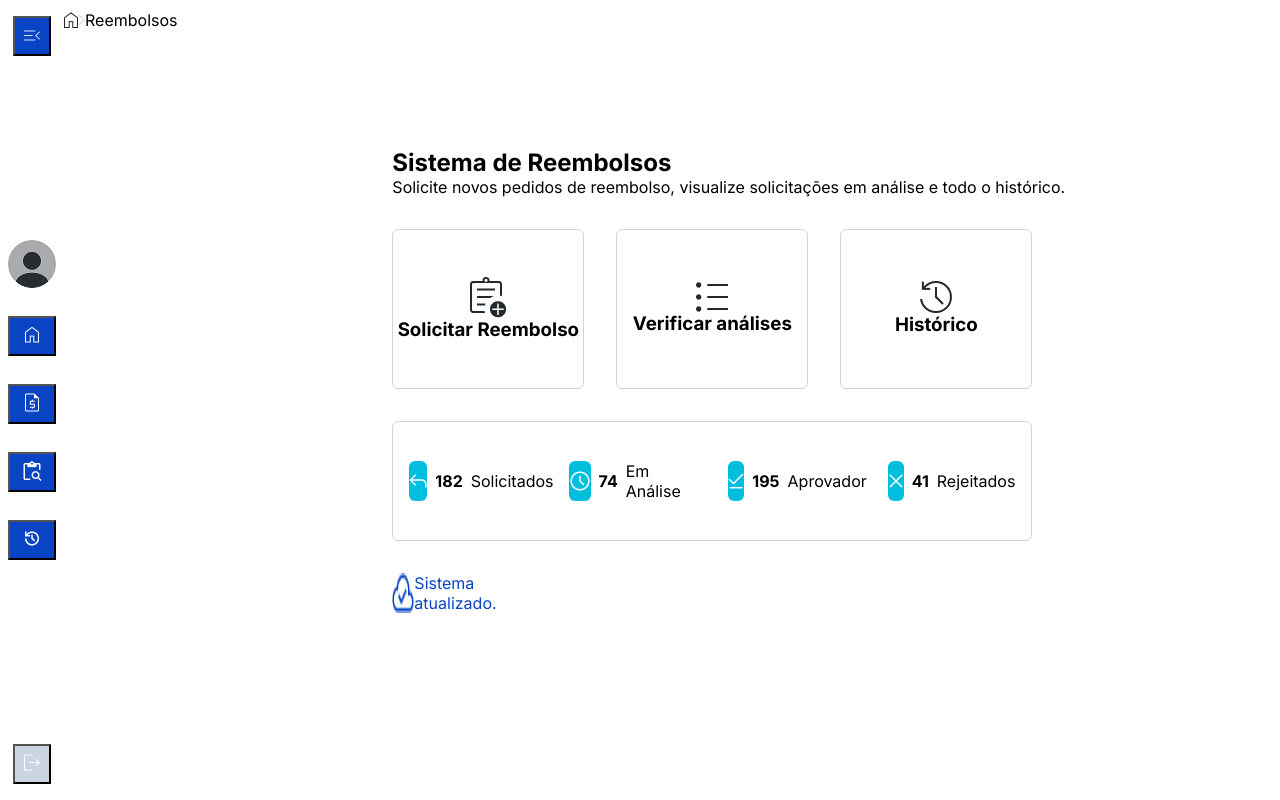
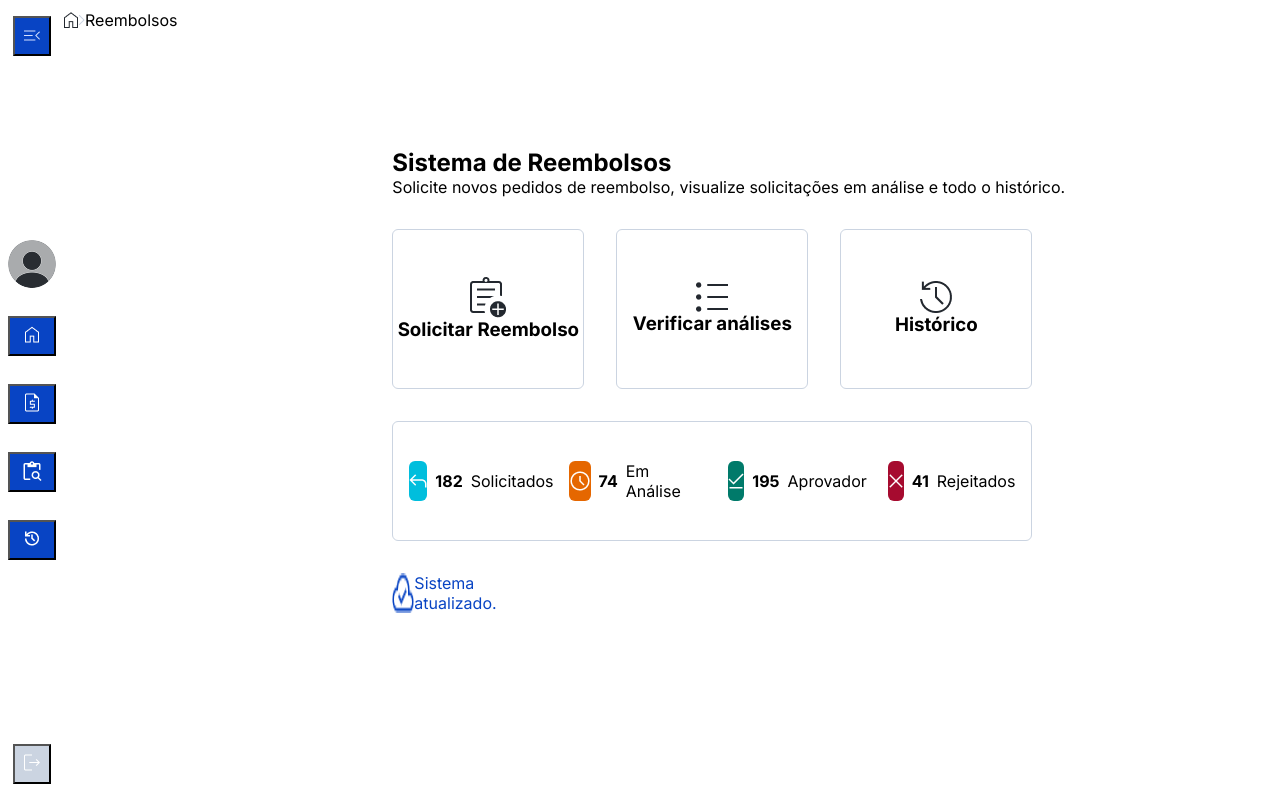
Before and after one commit to nonatodiego/SISPAR, a React (Vite) app: page /reembolsos in a window 1280 px wide. Built offline with nearby package versions, Linux system fonts and the light colour scheme.

Commit message:
:sparkles: feat: update das cores dos icones na página de reembolso

```diff
--- a/src/pages/reembolsos/Reembolsos.jsx
+++ b/src/pages/reembolsos/Reembolsos.jsx
@@ -51,21 +51,21 @@ export default function Reembolsos() {
               <p>Solicitados</p>
             </div>
             <div>
-              <div className={styles.containerIcon}>
+              <div className={styles.containerIcon && styles.analisebg}>
                 <img className={styles.analise} src={Analisando} alt="" />
               </div>
               <h4>74</h4>
               <p>Em Análise</p>
             </div>
             <div>
-            <div className={styles.containerIcon}>
+            <div className={styles.containerIcon && styles.aprovadosbg}>
                 <img className={styles.aprovados} src={NumeroAprovados} alt="" />
               </div>
               <h4>195</h4>
               <p>Aprovador</p>
             </div>
             <div>
-            <div className={styles.containerIcon}>
+            <div className={styles.containerIcon && styles.rejeitadosbg}>
                 <img className={styles.rejeitados} src={NumeroReprovados} alt="" />
               </div>
               <h4>41</h4>
--- a/src/pages/reembolsos/Reembolsos.module.scss
+++ b/src/pages/reembolsos/Reembolsos.module.scss
@@ -55,7 +55,7 @@ header {
         align-items: center;
         height: 5vh;
 
-        .containerIcon {
+        .containerIcon,.analisebg, .aprovadosbg, .rejeitadosbg {
             border-radius: 6px;
             display: flex;
 
@@ -65,6 +65,16 @@ header {
             justify-content: center;
             background-color: $azul-claro;
         }
+        .analisebg {
+            background-color: $laranja;
+        }
+        .aprovadosbg {
+            background-color: $verde;
+        }
+        .rejeitadosbg {
+            background-color: $erro;
+        }
+
     }
 }
 
```
